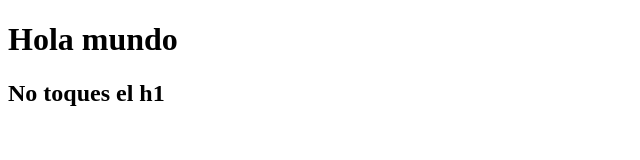
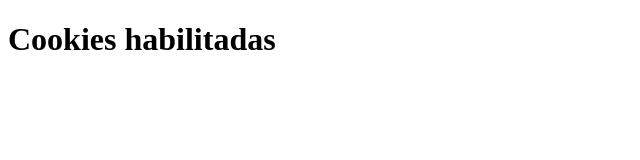
Before and after one commit to Juanfi-Arias/eventosEnHTMLConJs, a plain HTML site: page index.html in a window 1280 px wide. Shown: the whole page, without its empty margins (0-640 px from the left). Drawn offline with Linux system fonts and the light colour scheme.

Commit message:
praticas de onload

```diff
--- a/index.html
+++ b/index.html
@@ -5,14 +5,19 @@
     <meta name="viewport" content="width=device-width, initial-scale=1.0">
     <title>Eventos con DOM HTML</title>
 </head>
-<body>
+<body onload="entrar()">
     <h1 id="titulo">Hola mundo</h1>
-    <h2 id="titulo2">No toques el h1</h2>
     <script>
-        function cambiarTexto(){
-            document.getElementById('titulo2').innerHTML = 'Te dije que no';
+        function entrar(){
+            alert('Entrando a la pagina web');
+            let texto = '';
+            if(navigator.cookieEnabled){
+                texto = 'Cookies habilitadas';
+            }else{
+                texto = 'Cookies deshabilitadas';
+            }
+            document.getElementById('titulo').innerHTML = texto;
         }
-        document.getElementById('titulo').onclick = cambiarTexto;
     </script>
 </body>
 </html>
```
